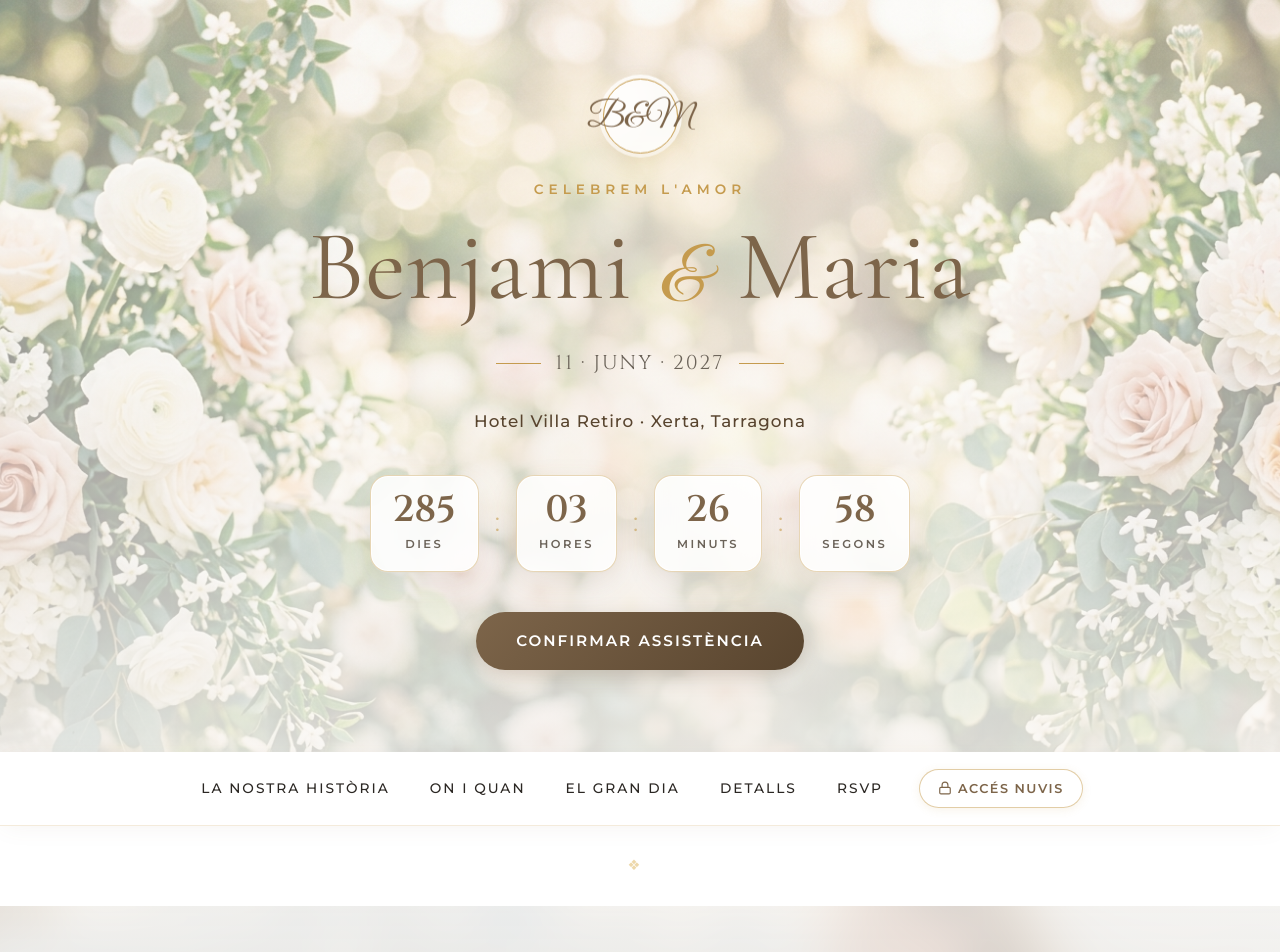
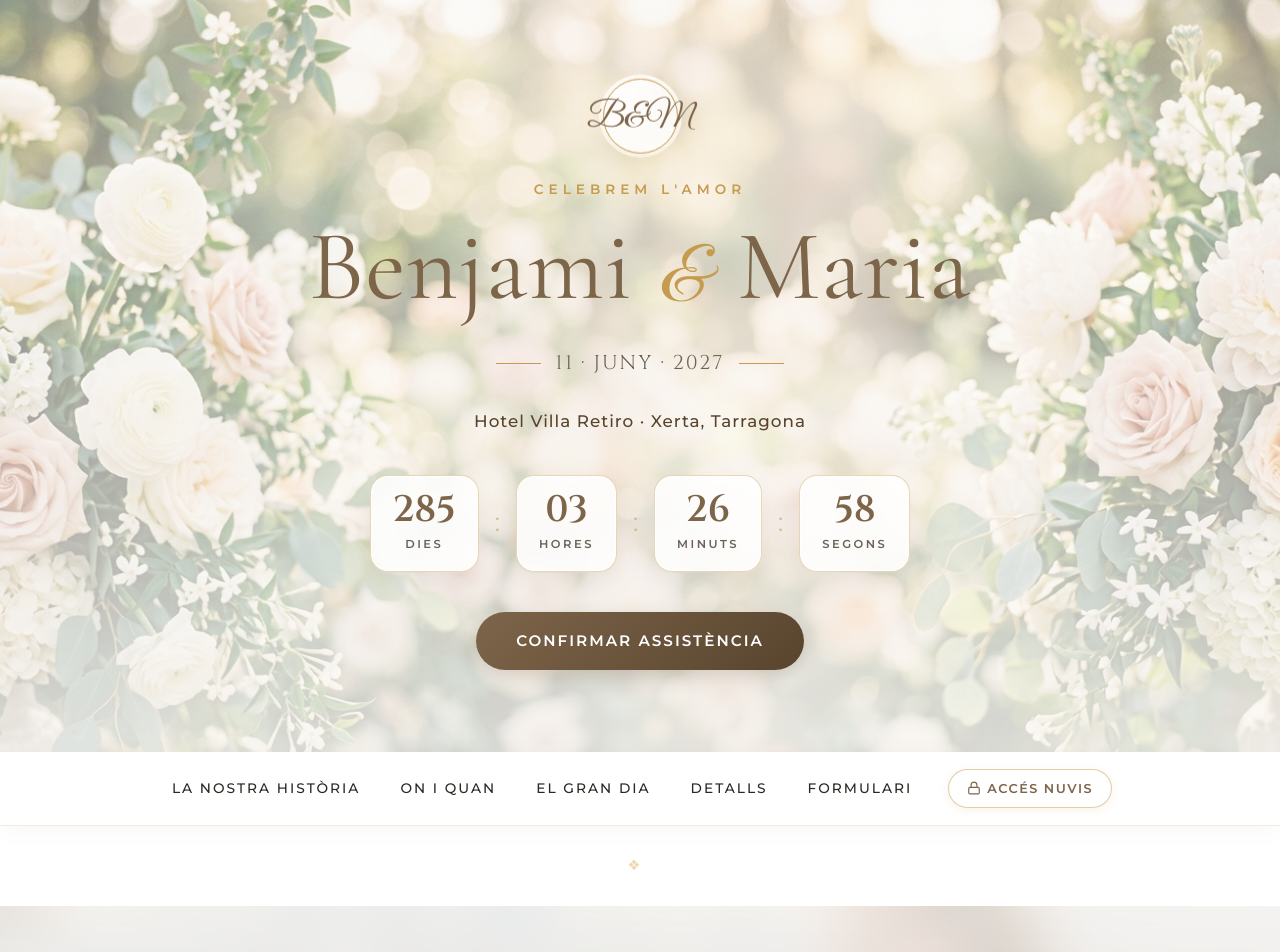
Before and after one commit to DFH94/Benjami_Maria_Boda, a Next.js app: page / in a window 1280 px wide. Shown: the top 952 px of the page. Built offline with nearby package versions, Linux system fonts and the light colour scheme.

Commit message:
Canvia el terme RSVP per Formulari al menu superior i enllacos de navegacio

```diff
--- a/src/app/page.tsx
+++ b/src/app/page.tsx
@@ -248,7 +248,7 @@ export default function Home() {
         </div>
 
         <a
-          href="#rsvp"
+          href="#formulari"
           className="btn-primary"
           style={{ marginTop: '5px' }}
         >
@@ -281,8 +281,8 @@ export default function Home() {
               </a>
             </li>
             <li>
-              <a href="#rsvp" className="nav-link-item">
-                RSVP
+              <a href="#formulari" className="nav-link-item">
+                Formulari
               </a>
             </li>
             <li>
@@ -733,8 +733,8 @@ export default function Home() {
       {/* White spacer */}
       <div className="section-spacer" />
 
-      {/* RSVP Section */}
-      <section id="rsvp" className="section" style={{ backgroundColor: '#ffffff' }}>
+      {/* Formulari Section */}
+      <section id="formulari" className="section" style={{ backgroundColor: '#ffffff' }}>
         <div className="container">
           <p className="text-center" style={{ fontSize: '0.85rem', letterSpacing: '4px', textTransform: 'uppercase', color: 'var(--accent-gold)', fontWeight: 600, marginBottom: '6px' }}>
             T'esperem amb Il·lusió
```
